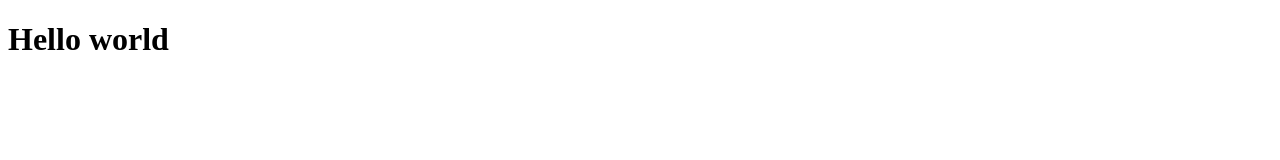
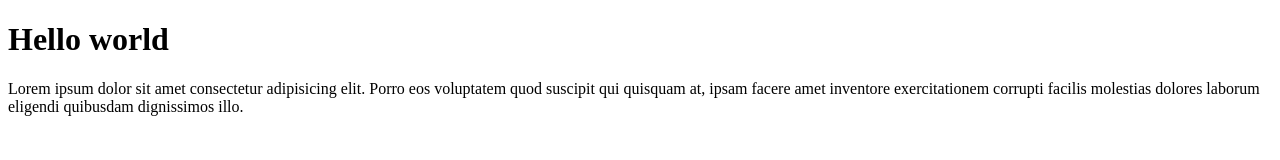
Before and after one commit to marydaizy/google-home-page, a plain HTML site: page index.html in a window 1280 px wide. Drawn offline with Linux system fonts and the light colour scheme.

Commit message:
updated the index file

```diff
--- a/index.html
+++ b/index.html
@@ -7,5 +7,6 @@
 </head>
 <body>
     <h1>Hello world</h1>
+    <p>Lorem ipsum dolor sit amet consectetur adipisicing elit. Porro eos voluptatem quod suscipit qui quisquam at, ipsam facere amet inventore exercitationem corrupti facilis molestias dolores laborum eligendi quibusdam dignissimos illo.</p>
 </body>
 </html>
```
